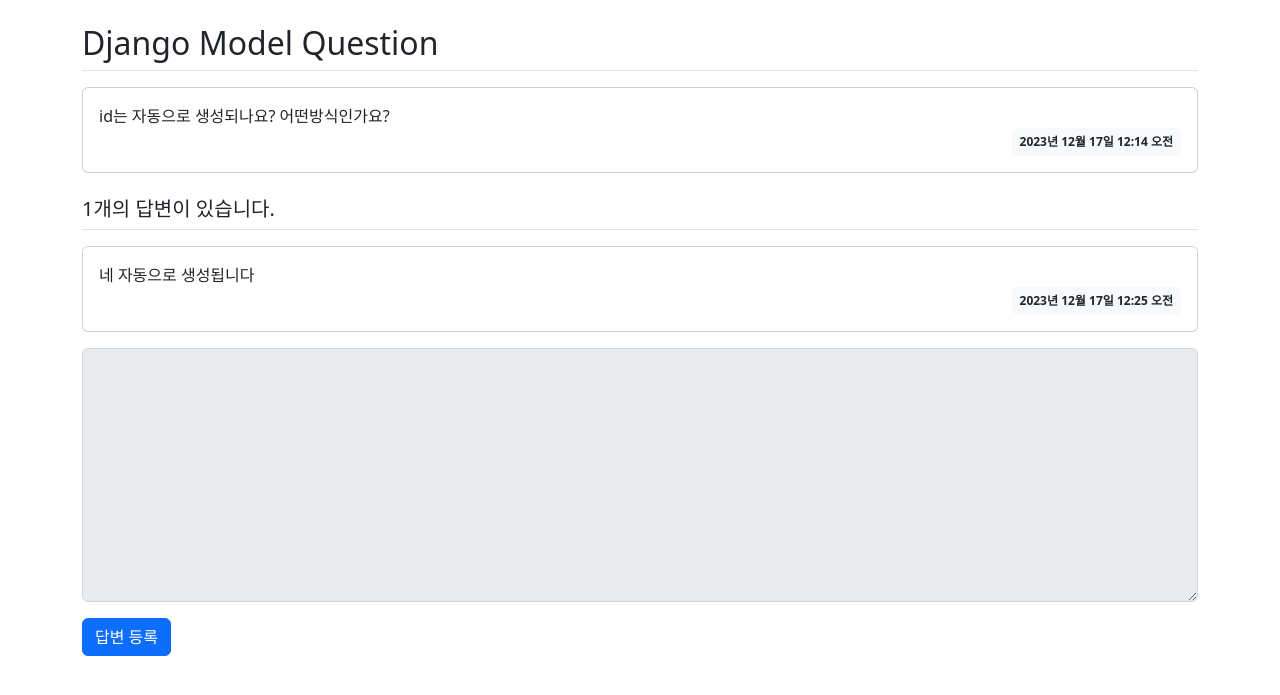
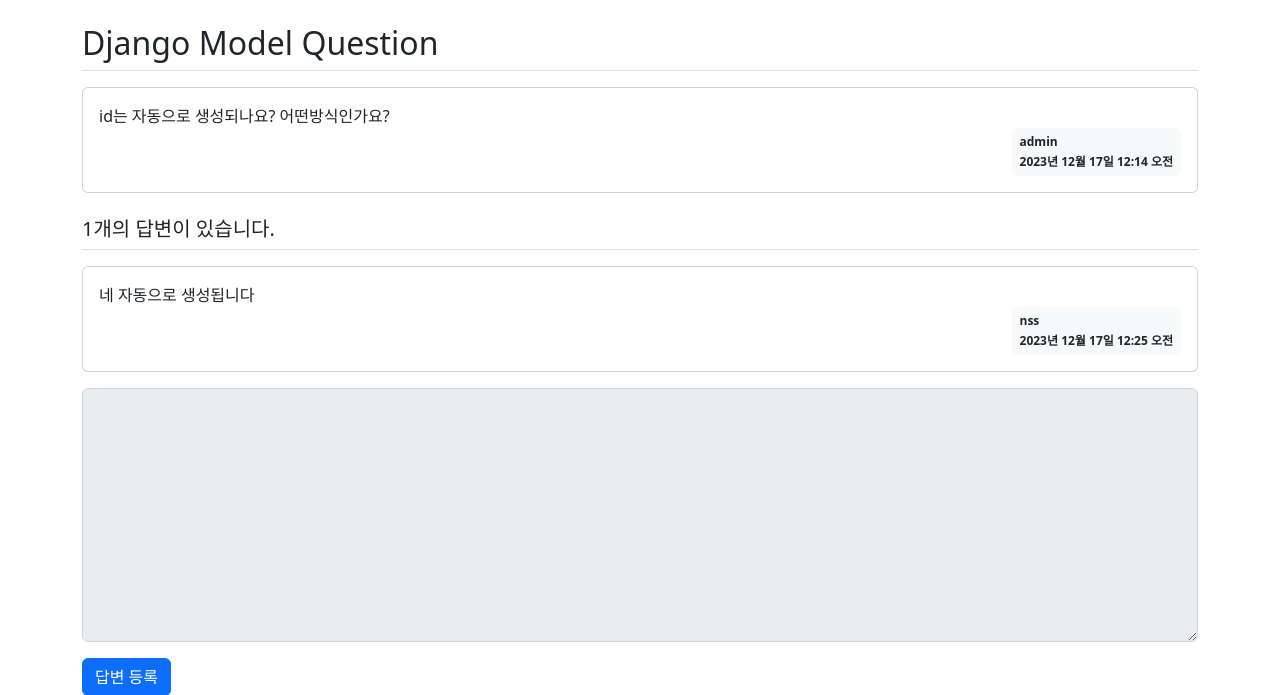
Before and after one commit to sunsik17/mysite, a Django app: page /pybo/2/ in a window 1280 px wide. Shown: the part 57-752 px from the top of the page. Run offline with Django 5.2, Linux system fonts and the light colour scheme; data comes from the database, SQL or seed files in the repository; both versions use the stored data as it was after the commit; some libraries are stand-ins or nearby versions.

Commit message:
글쓴이 표시 기능
Question, Answer 모델 모두 Author 컬럼을 추가했었다.
Author는 User객체로 username 프로퍼티를 사용할 수 있다.

이것을 이용해 템플릿에 렌더링 했음

```diff
--- a/templates/pybo/question_detail.html
+++ b/templates/pybo/question_detail.html
@@ -7,8 +7,9 @@
             <div class="card-body">
                 <div class="card-text" style="white-space: pre-line;">{{ question.content }}</div>
                 <div class="d-flex justify-content-end">
-                    <div class="badge bg-light text-dark p-2">
-                        {{ question.create_date }}
+                    <div class="badge bg-light text-dark p-2 text-start">
+                        <div class="mb-2">{{ question.author.username }}</div>
+                        <div>{{ question.create_date }}</div>
                     </div>
                 </div>
             </div>
@@ -20,8 +21,9 @@
                 <div class="card-body">
                     <div class="card-text" style="white-space: pre-line;">{{ answer.content }}</div>
                     <div class="d-flex justify-content-end">
-                        <div class="badge bg-light text-dark p-2">
-                            {{ answer.create_date }}
+                        <div class="badge bg-light text-dark p-2 text-start">
+                            <div class="mb-2">{{ answer.author.username }}</div>
+                            <div>{{ answer.create_date }}</div>
                         </div>
                     </div>
                 </div>
```
Also changed, not shown: templates/pybo/question_list.html (+7 -5 lines), db.sqlite3.
